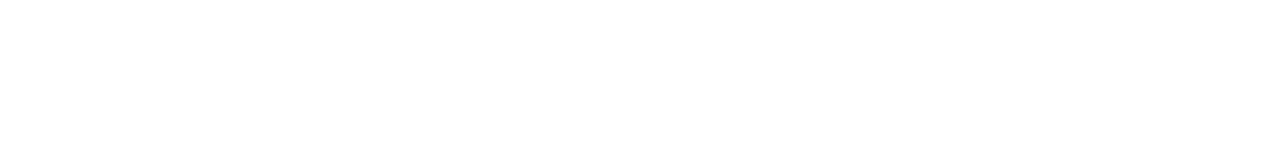
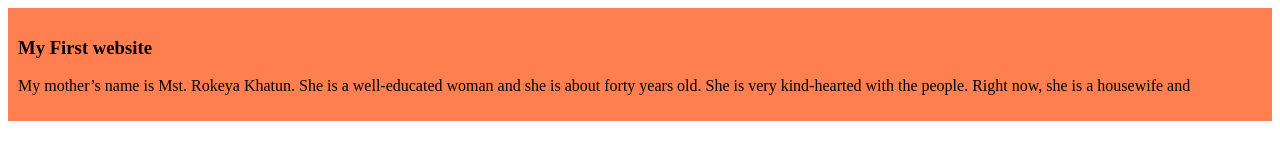
Before and after one commit to Zihad-1/my-simple-website, a plain HTML site: page index.html in a window 1280 px wide. Drawn offline with Linux system fonts and the light colour scheme.

Commit message:
added the first blog

```diff
--- /dev/null
+++ b/Styles/blog.css
@@ -0,0 +1,4 @@
+div{
+    background-color: coral;
+    padding: 10px;
+}
--- a/index.html
+++ b/index.html
@@ -4,8 +4,13 @@
     <meta charset="UTF-8">
     <meta name="viewport" content="width=device-width, initial-scale=1.0">
     <title>My simple website</title>
+    <link rel="stylesheet" href="styles/blog.css">
 </head>
 <body>
+    <div>
+    <h3> My First website</h3>
+    <p> My mother’s name is Mst. Rokeya Khatun. She is a well-educated woman and she is about forty years old.  She is very kind-hearted with the people. Right now, she is a housewife and</p>
 
+</div>
 </body>
 </html>
```
